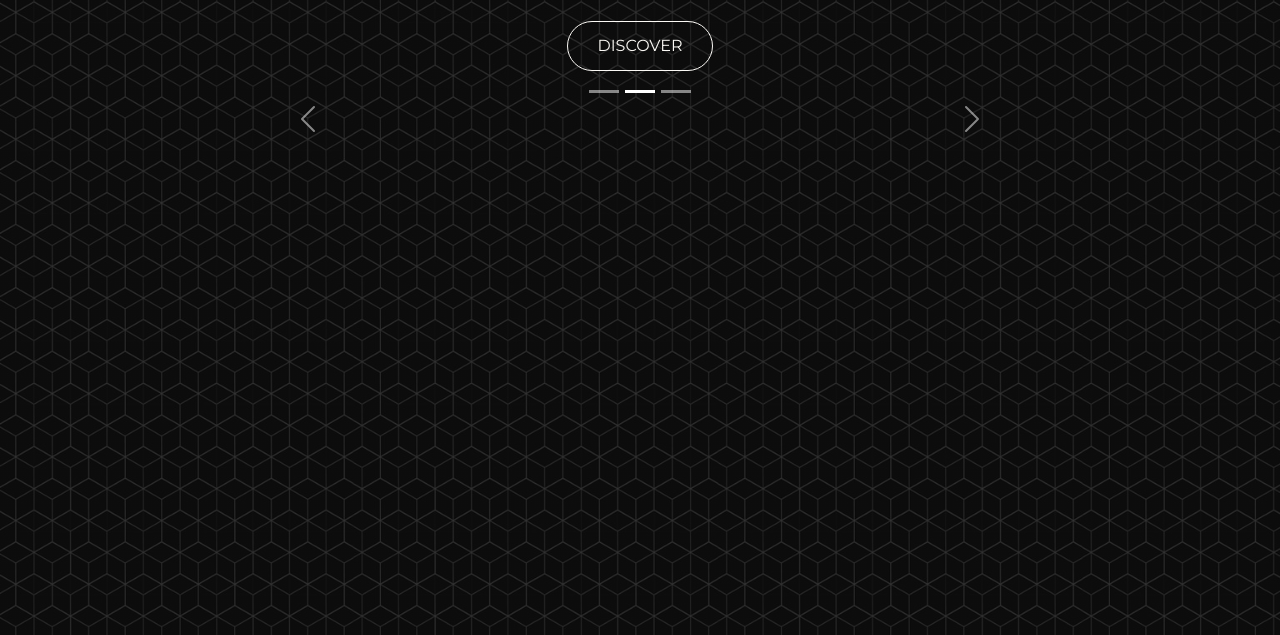
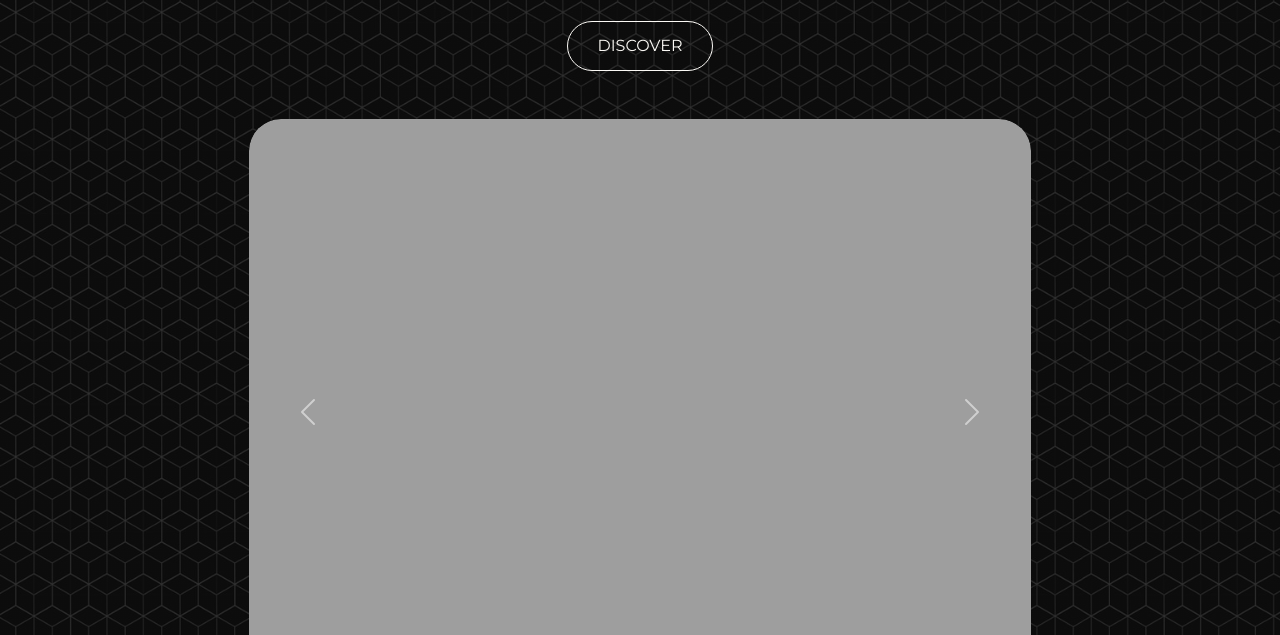
Before and after one commit to ByramDigitalMedia/DAYBREAK, a plain HTML site: page index.html in a window 1280 px wide. Shown: the part 317-952 px from the top of the page. Drawn offline with Linux system fonts and the light colour scheme; the site is published under a folder, as on GitHub Pages, so addresses that start at the root find nothing.

Commit message:
Update index.html

```diff
--- a/index.html
+++ b/index.html
@@ -97,13 +97,13 @@
             </div>
             <div class="carousel-inner rounded-5">
               <div class="carousel-item active">
-                <img src="/images/header-slide_01.gif" alt="" class="d-block w-100 rounded-5" />
+                <img src="images/header-slide_01.gif" alt="" class="d-block w-100 rounded-5" />
               </div>
               <div class="carousel-item">
-                <img src="/images/header-slide_01.gif" alt="" class="d-block w-100 rounded-5" />
+                <img src="images/header-slide_01.gif" alt="" class="d-block w-100 rounded-5" />
               </div>
               <div class="carousel-item">
-                <img src="/images/header-slide_01.gif" alt="" class="d-block w-100 rounded-5" />
+                <img src="images/header-slide_01.gif" alt="" class="d-block w-100 rounded-5" />
               </div>
             </div>
             <!-- Buttons -->
@@ -188,7 +188,7 @@
     <div class="container">
       <div class="row">
         <div class="col-lg-6">
-          <img src="/images/instructor.png" alt="" class="img-fluid rounded-5 mb-4" />
+          <img src="images/instructor.png" alt="" class="img-fluid rounded-5 mb-4" />
         </div>
         <div class="col-lg-6 d-flex flex-column justify-content-center">
           <h2>Lamentations 3:22–23 </h2>
@@ -349,7 +349,7 @@
     <div class="container">
       <div class="row">
         <div class="col-lg-6">
-          <img src="/images/audience.webp" alt="img" class="img-fluid rounded-5 mb-4" />
+          <img src="images/audience.webp" alt="img" class="img-fluid rounded-5 mb-4" />
         </div>
         <div class="col-lg-6 d-flex flex-column justify-content-center">
           <h2>God’s Love</h2>
```
